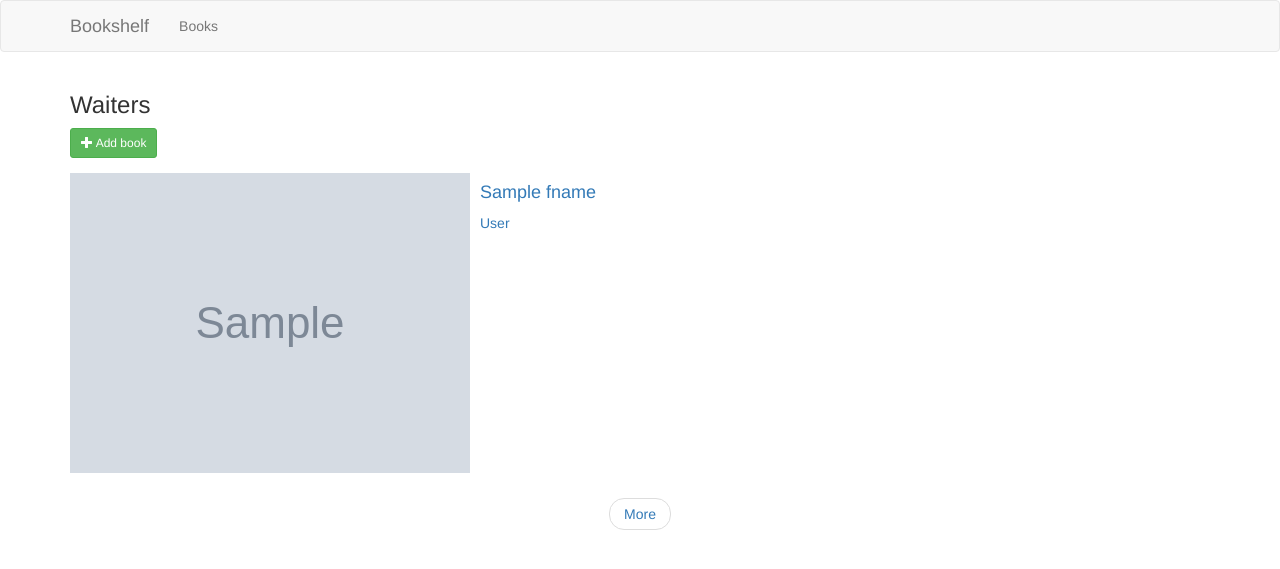
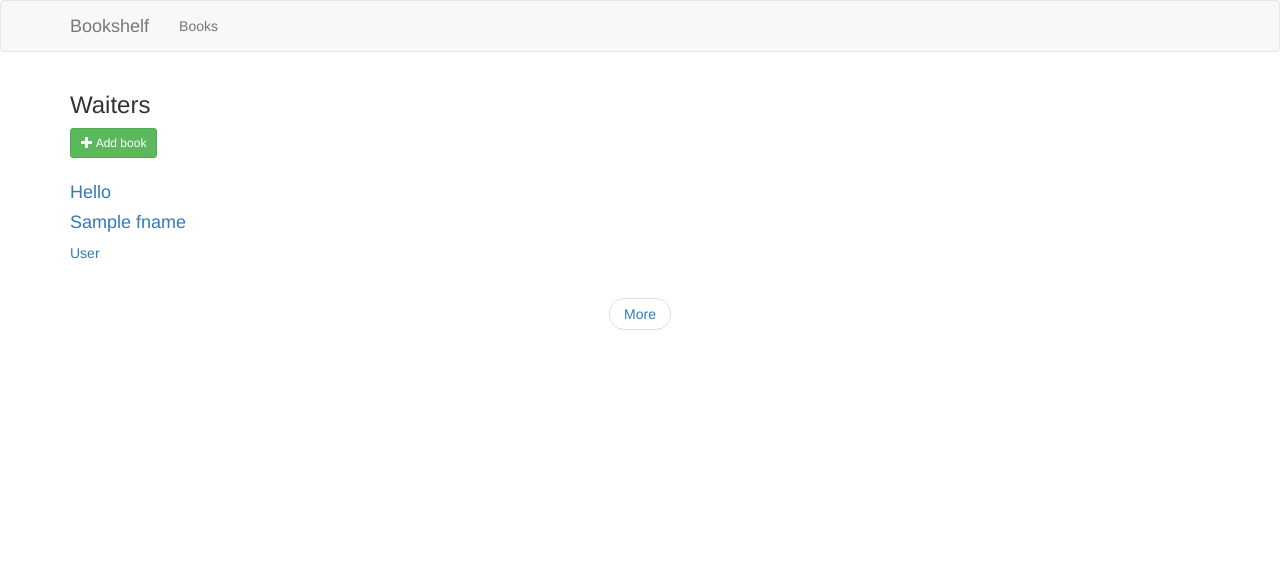
Before and after one commit to Bowiemb/vol-hacks, a Flask app: template skip/getting-started-python/optional-kubernetes-engine/bookshelf/templates/list.html in a window 1280 px wide. Shown: the top 569 px of the page. Run offline with Flask 2, Linux system fonts and the light colour scheme; the template is opened without the code that fills it: most values are stand-ins (such as "Sample title", 1, 10 or a date in 2020); grey boxes marked "Sample" are stand-in pictures; some libraries are stand-ins or nearby versions.

Commit message:
closer .. ..

```diff
--- a/skip/getting-started-python/optional-kubernetes-engine/bookshelf/crud.py
+++ b/skip/getting-started-python/optional-kubernetes-engine/bookshelf/crud.py
@@ -47,6 +47,10 @@ def list():
         token = token.encode('utf-8')
 
     books, next_page_token = get_model().list(cursor=token)
+
+
+
+
 
     return render_template(
         "list.html",
--- a/skip/getting-started-python/optional-kubernetes-engine/bookshelf/templates/list.html
+++ b/skip/getting-started-python/optional-kubernetes-engine/bookshelf/templates/list.html
@@ -28,15 +28,17 @@
 <div class="media">
 
   <a href="/books/{{book.id}}">
-    <div class="media-left">
+<!--
+      <div class="media-left">
       {% if book.imageUrl %}
         <img src="{{book.imageUrl}}">
       {% else %}
         <img src="http://placekitten.com/g/128/192">
       {% endif %}
     </div>
-
+-->
     <div class="media-body">
+      <h4>Hello</h4>
       <h4>{{ book.fname }}</h4>
       <p>{{ book.lname }}</p>
     </div>
```
Also changed, not shown: 1 other file.
